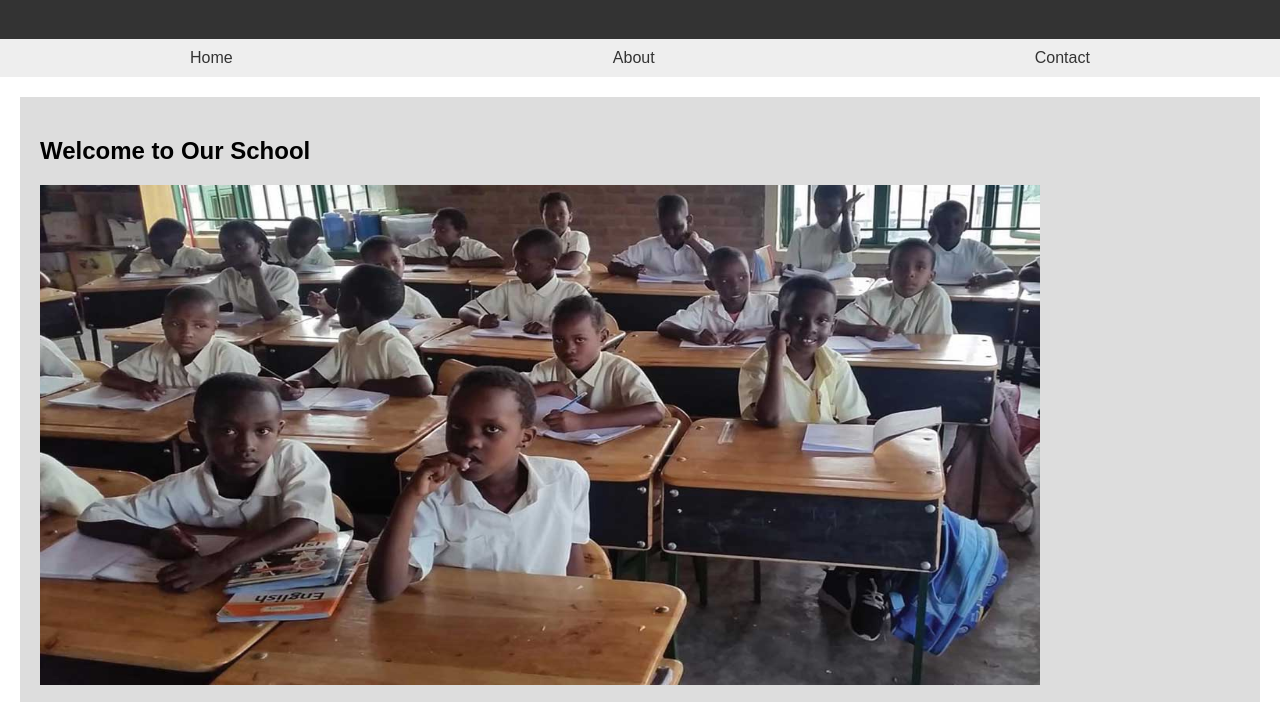
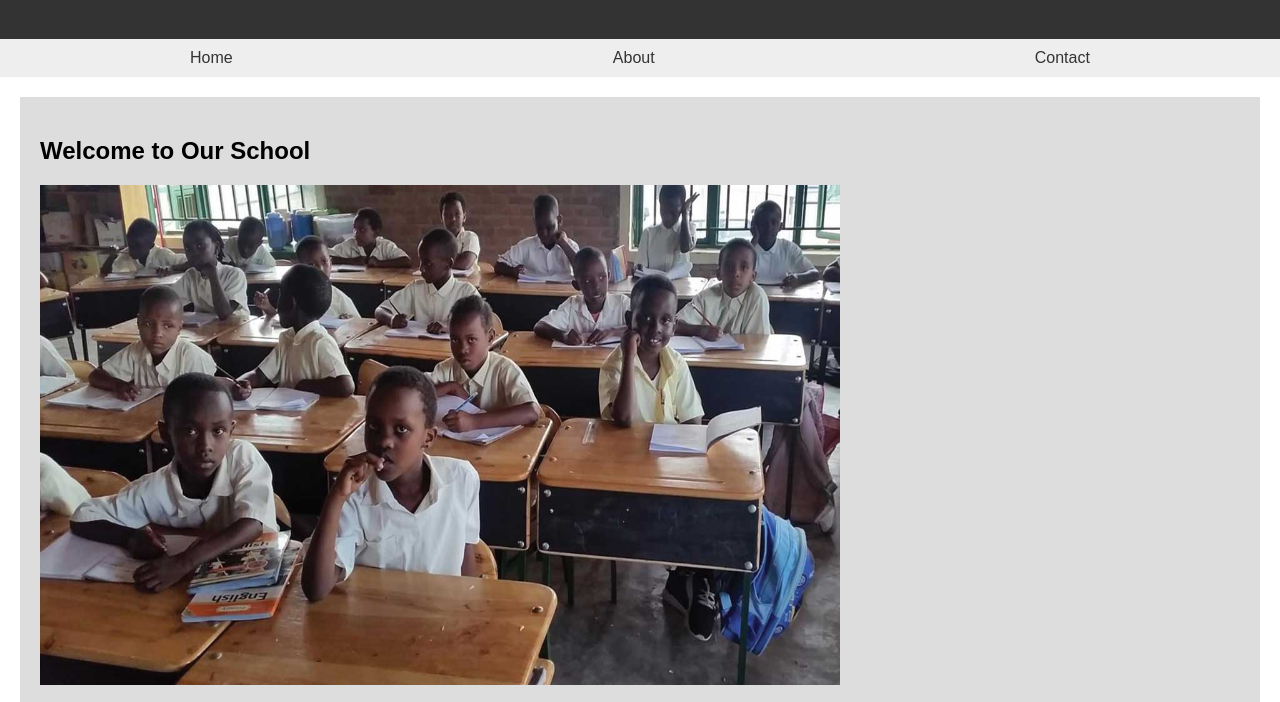
Before and after one commit to acholbonny1/m.github.io, a plain HTML site: page index.html in a window 1280 px wide. Shown: the part 81-783 px from the top of the page. Drawn offline with Linux system fonts and the light colour scheme.

Commit message:
Update index.html

```diff
--- a/index.html
+++ b/index.html
@@ -64,7 +64,7 @@
   <main>
     <div class="info-section">
       <h2>Welcome to Our School</h2>
-	<img src="Pupils.jpg" alt="img not available" width="1000" height="500" class="center">
+	<img src="Pupils.jpg" alt="img not available" width="800" height="500" class="center">
       <p>Lorem ipsum dolor sit amet, consectetur adipiscing elit, sed do eiusmod tempor incididunt ut labore et dolore magna aliqua. Ut enim ad minim veniam, quis nostrud exercitation ullamco laboris nisi ut aliquip ex ea commodo consequat. Duis aute irure dolor in reprehenderit in voluptate velit esse cillum dolore eu fugiat nulla pariatur. Excepteur sint occaecat cupidatat non proident, sunt in culpa qui officia deserunt mollit anim id est laborum.</p>
     </div>
     <div class="info-section">
```
